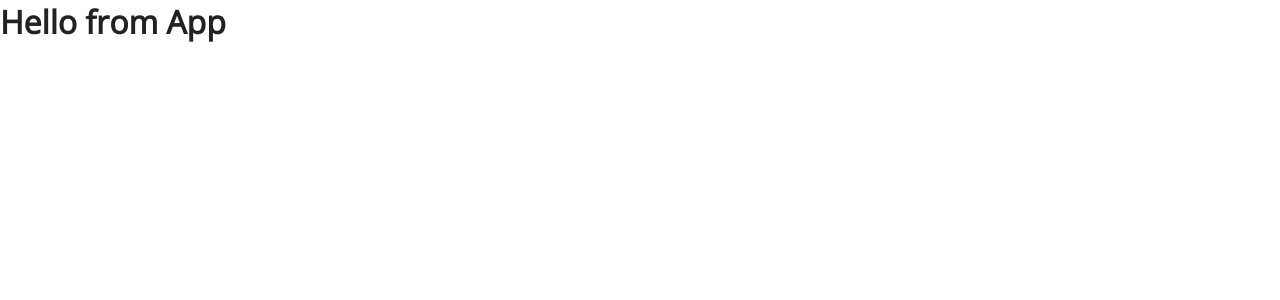
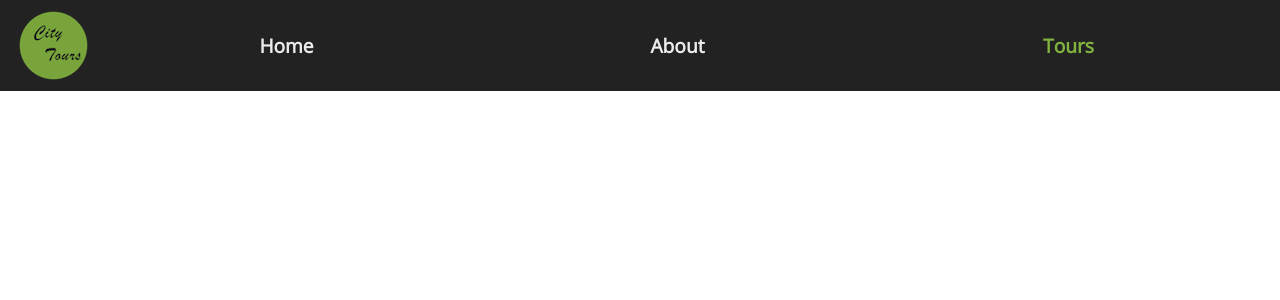
Before and after one commit to moienian/city-tours, a React (Create React App) app: page / in a window 1280 px wide. Shown: the top 300 px of the page. Built offline with nearby package versions, Linux system fonts and the light colour scheme.

Commit message:
add navbar

```diff
--- a/src/App.js
+++ b/src/App.js
@@ -1,8 +1,10 @@
 import React from "react";
+import Navbar from "./components/Navbar/Navbar";
+
 import "./App.scss";
 
 function App() {
-  return <h1>Hello from App</h1>;
+  return <Navbar />;
 }
 
 export default App;
--- /dev/null
+++ b/src/components/Navbar/Navbar.js
@@ -0,0 +1,28 @@
+import React from "react";
+import "./Navbar.scss";
+import logo from "../../logo.png";
+
+export default function Navbar() {
+  return (
+    <nav className="navbar">
+      <img src={logo} alt="city tour logo" />
+      <ul className="nav-links">
+        <li>
+          <a href="/" className="nav-link">
+            home
+          </a>
+        </li>
+        <li>
+          <a href="/" className="nav-link">
+            about
+          </a>
+        </li>
+        <li>
+          <a href="/" className="nav-link active">
+            tours
+          </a>
+        </li>
+      </ul>
+    </nav>
+  );
+}
--- /dev/null
+++ b/src/components/Navbar/Navbar.scss
@@ -0,0 +1,32 @@
+@import "../../index.scss";
+
+.navbar {
+  background-color: $mainBlack;
+  padding: 0.5rem 1rem;
+  display: grid;
+  grid-template-columns: auto 1fr;
+}
+
+.nav-links {
+  align-self: center;
+  list-style-type: none;
+  display: grid;
+  grid-template-columns: repeat(3, 1fr);
+  text-align: center;
+}
+
+.nav-link {
+  color: $mainGrey;
+  text-decoration: none;
+  text-transform: capitalize;
+  font-size: 1.2rem;
+  font-weight: bold;
+  transition: all 0.3s linear;
+  &:hover {
+    color: $mainGreen;
+  }
+}
+
+.active {
+  color: $mainGreen;
+}
```
Also changed, not shown: src/logo.png (added).
